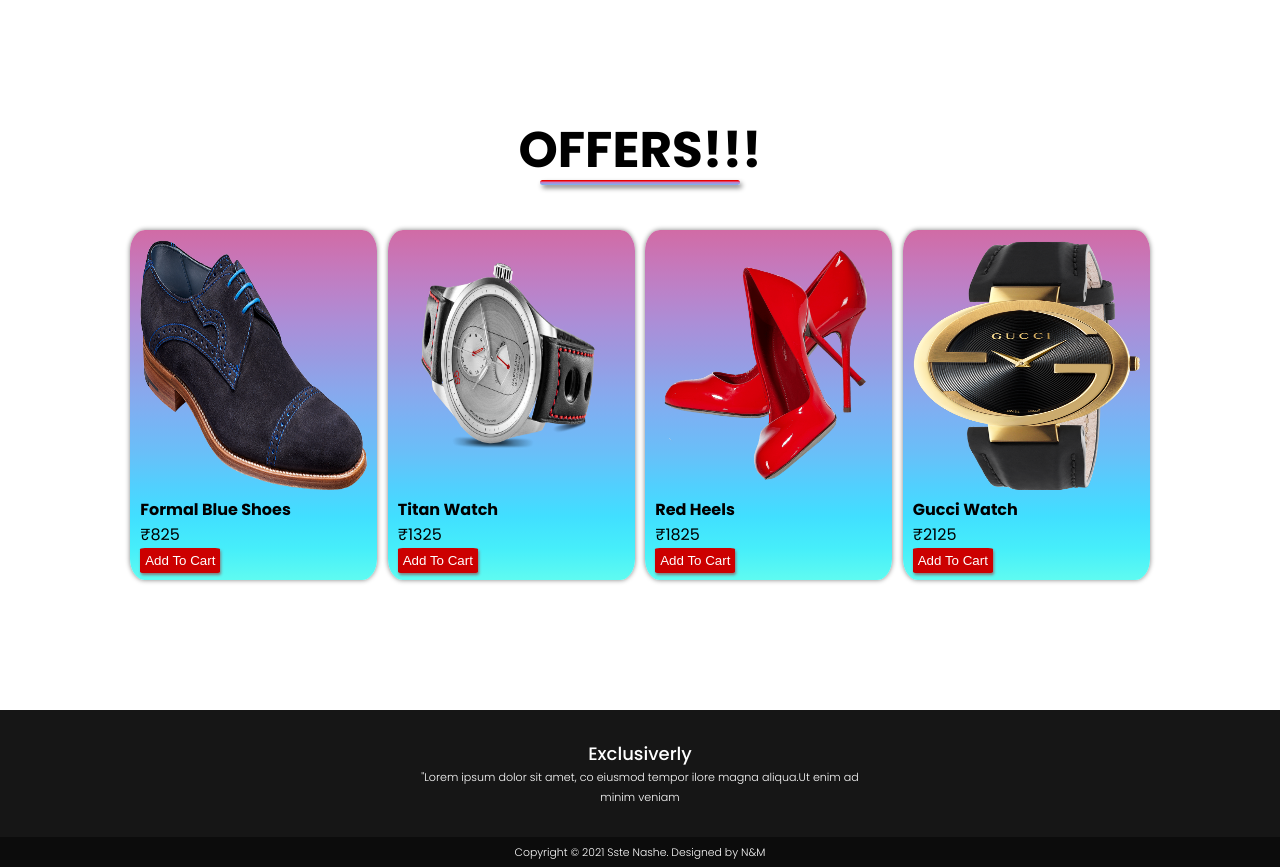
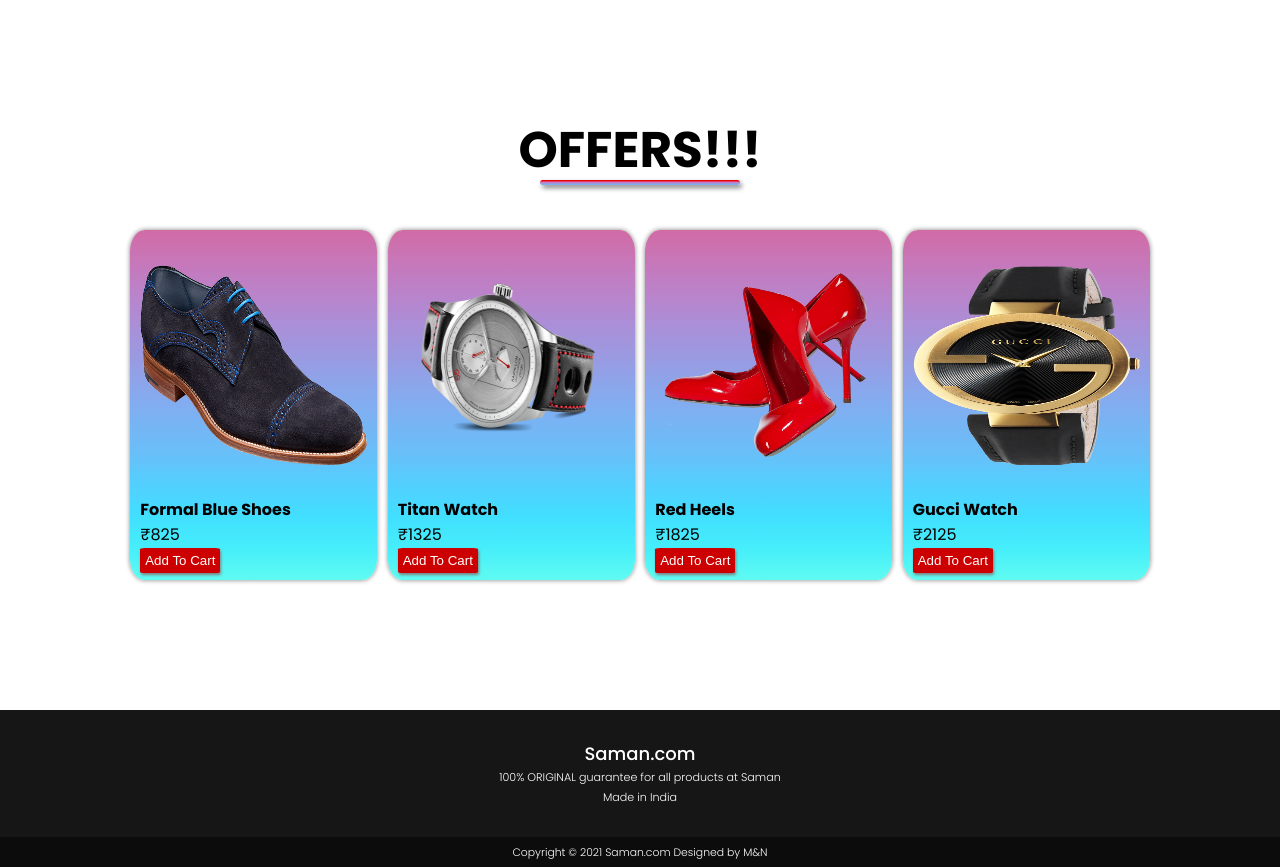
Before and after one commit to Mansi2814/saman, a Django app: page /accessory/ in a window 1280 px wide. Shown: the part 3343-4210 px from the top of the page. Run offline with Django 3.2, Linux system fonts and the light colour scheme; data comes from the database, SQL or seed files in the repository.

Commit message:
minor changes

```diff
--- a/collection/static/css/style.css
+++ b/collection/static/css/style.css
@@ -102,7 +102,7 @@ nav ul li a:hover{
 .column1{
     flex-basis: 45%;
     min-width: 300px;
-    margin-bottom: 5%;
+    margin-bottom: 8%;
 }
 @media only screen and (max-width:800px){
     .column1 img{
@@ -238,6 +238,11 @@ nav ul li a:hover{
     width: 100%;
     height: 250px;
     border-radius: 6%;
+}
+.columnOffer img{
+    height: 200px;
+    margin-top: 25px;
+    margin-bottom: 25px;
 }
 .btnCart{
     background-color: #CC0000;
--- a/templates/accessory.html
+++ b/templates/accessory.html
@@ -193,7 +193,7 @@
                         </div>
                     </div>
                 </div>
-                <div class="column4">
+                <div class="column4 columnOffer">
                     <div id="{{ offer.product_id }}"></div>
                     <div onclick="togglePopup('input_{{ offer.product_id }}')">
                         <img src="{{ offer.product_img.url }}">
--- a/templates/base.html
+++ b/templates/base.html
@@ -47,14 +47,13 @@
             <div class="subFeatured">
                 <div class="row1">
                     <div class="column1">
-                        <p>Exclusiverly </p>
-                        <small>"Lorem ipsum dolor sit amet, co eiusmod tempor ilore magna aliqua.Ut enim ad minim veniam
-                            <br> </small>
+                        <p>Saman.com</p>
+                        <small>100% ORIGINAL guarantee for all products at Saman <br>Made in India</small>
                     </div>
                 </div>
             </div>
             <div class="footerCr">
-                <div class="copyright"><small>Copyright &#169 2021 Sste Nashe. Designed by N&M </small></div>
+                <div class="copyright"><small>Copyright &#169 2021 Saman.com Designed by M&N</small></div>
             </div>
         </div>
     </footer>
```
